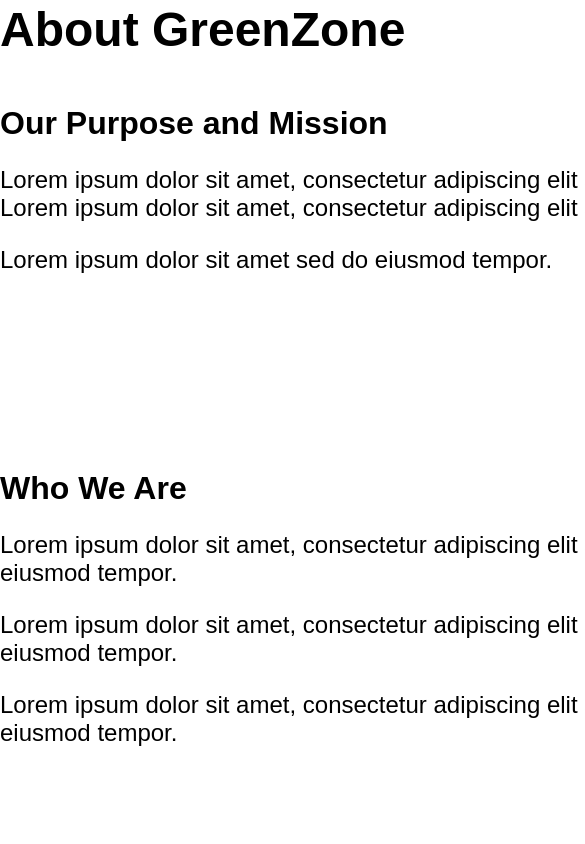
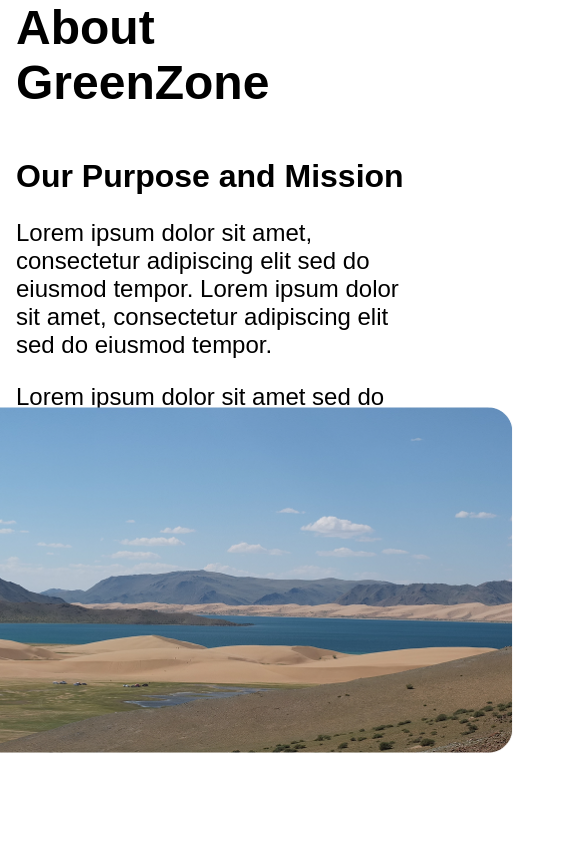
Before and after one commit to cornellh4i/greenzone, a Next.js app in the folder frontend/: page /about in a window 390 px wide. Shown: the top 844 px of the page, 585 px wide, since content can reach past the window. Built offline with nearby package versions, Linux system fonts and the light colour scheme.

Commit message:
initial changes

```diff
--- a/frontend/src/app/about.css
+++ b/frontend/src/app/about.css
@@ -33,8 +33,10 @@
   }
 
   .container {
-    width: 1600px;
-    height: 1304.43px;
+    max-width: 1200px;
+    width: 100%;
+    padding: 0 1rem;
+    margin: 0 auto;
     display: flex;
     flex-direction: column;
     gap: 120px;
@@ -95,3 +97,56 @@
         text-align: center;
     }
   }
+
+  @media (max-width: 1200px) {
+    .hero {
+      flex-direction: column;
+      gap: 60px;
+    }
+
+    .hero-text {
+      width: 100%;
+    }
+
+    .contact-container {
+      flex-direction: column;
+      gap: 80px;
+      align-items: center;
+    }
+  }
+
+
+  @media (max-width: 728px) {
+    .hero {
+      flex-direction: column;
+      gap: 60px;
+      align-items: flex-start;
+      Image {
+        width: 100px;
+      }
+    }
+  }
+
+  .image-wrapper {
+    display: flex;
+    justify-content: center;
+    width: 100%;
+  }
+
+  .landscape-container {
+    position: relative;
+    width: 100%;
+    max-width: 605px;
+    aspect-ratio: 605 / 346.13;
+  }
+
+  .landscape-image {
+    object-fit: cover;
+    border-radius: 12px;
+  }
+
+  @media (max-width: 768px) {
+    .landscape-container {
+      max-width: 400px;
+    }
+  }
--- a/frontend/src/pages/about.tsx
+++ b/frontend/src/pages/about.tsx
@@ -70,15 +70,16 @@
             </p>
           </div>
         </div>
-        <div className="md:w-1/2 mt-8 md:mt-0 md:pl-8">
+        <div className="image-wrapper">
   <Image
-            src="/Landscape.png" // Replace with actual path to the image
+    src="/Landscape.png"
     alt="Landscape"
     width={605}
     height={346.13}
-            className="rounded-xl object-cover"
+    className="landscape-image"
   />
 </div>
+
       </section>
 
       <section className="who-we-are">
```
Lines whose indentation alone changed are shown as unchanged.
